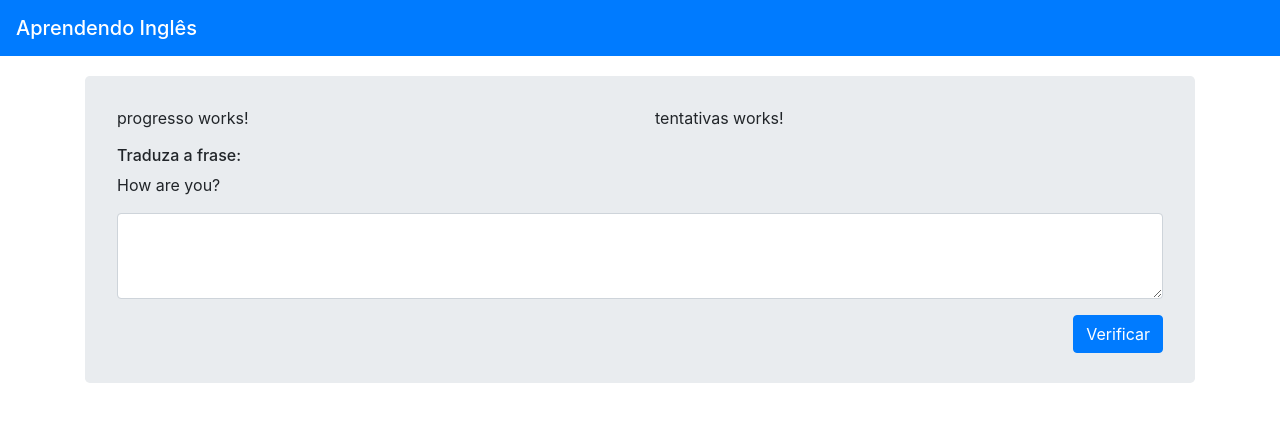
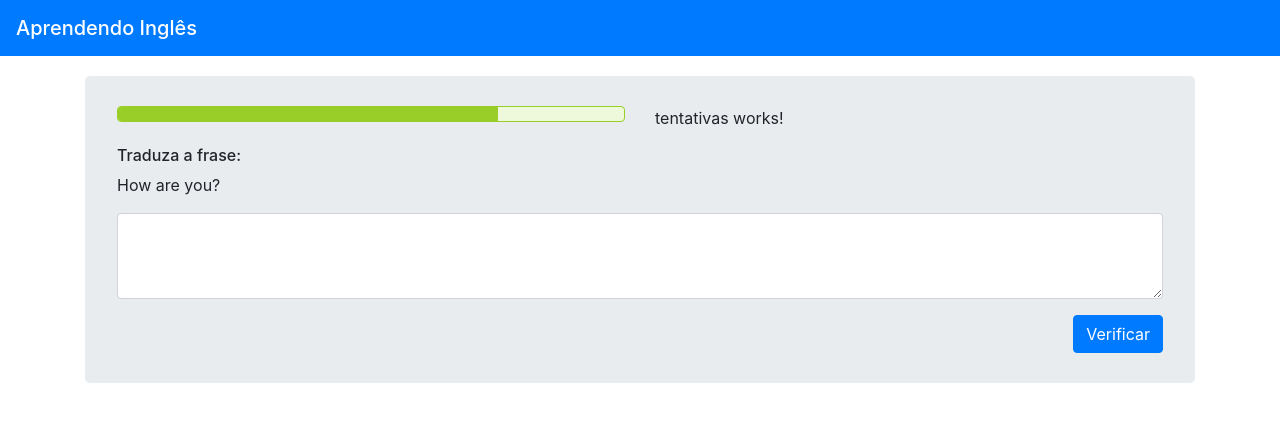
Before and after one commit to kairoLamarca/app1-angular, an Angular app: page / in a window 1280 px wide. Shown: the top 422 px of the page. Built offline with nearby package versions, Linux system fonts and the light colour scheme.

Commit message:
progress layout
layout do component progress do painel

```diff
--- a/src/app/progresso/progresso.component.css
+++ b/src/app/progresso/progresso.component.css
@@ -0,0 +1,8 @@
+.progress {
+    background: #EEF8DA;
+    border: solid 1px #99CE28
+}
+
+.progress-bar {
+    background: #99CE28
+}
--- a/src/app/progresso/progresso.component.html
+++ b/src/app/progresso/progresso.component.html
@@ -1,3 +1,3 @@
-<p>
-  progresso works!
-</p>
+<div class="progress">
+    <div class="progress-bar w-75"></div>
+</div>
```
